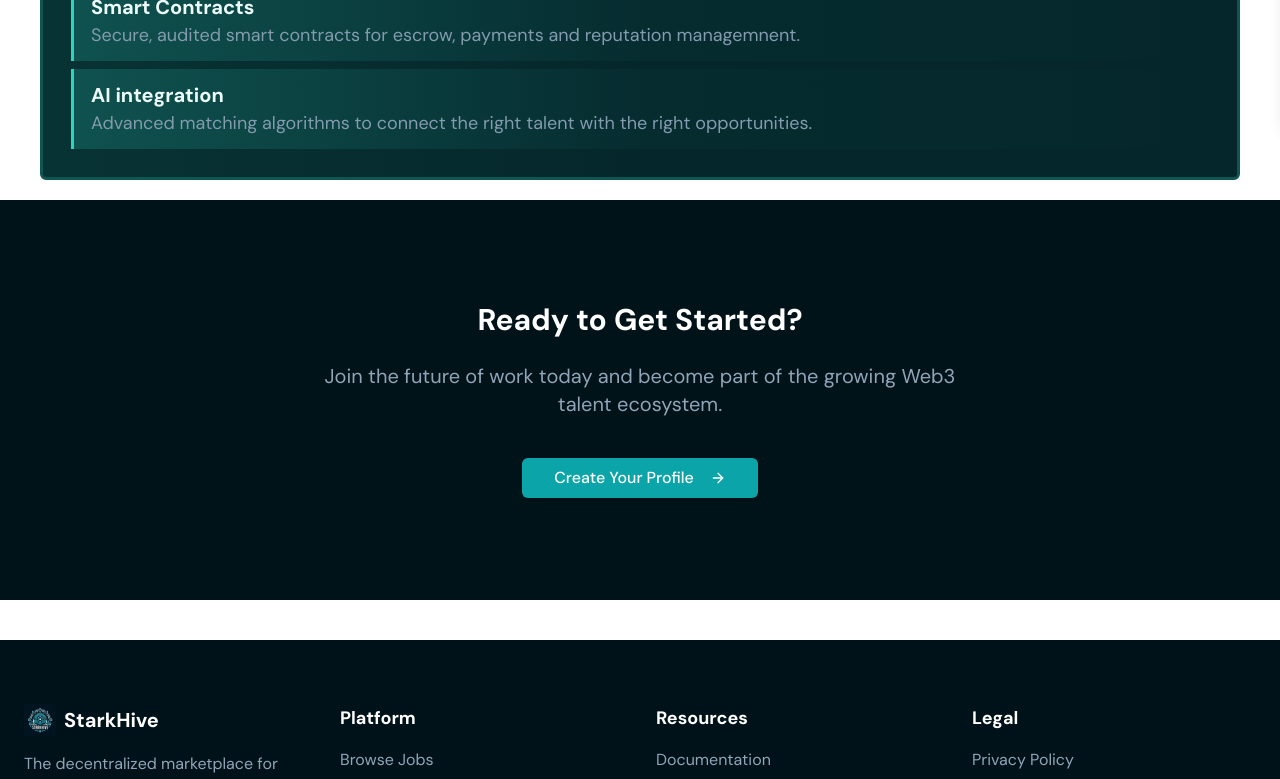
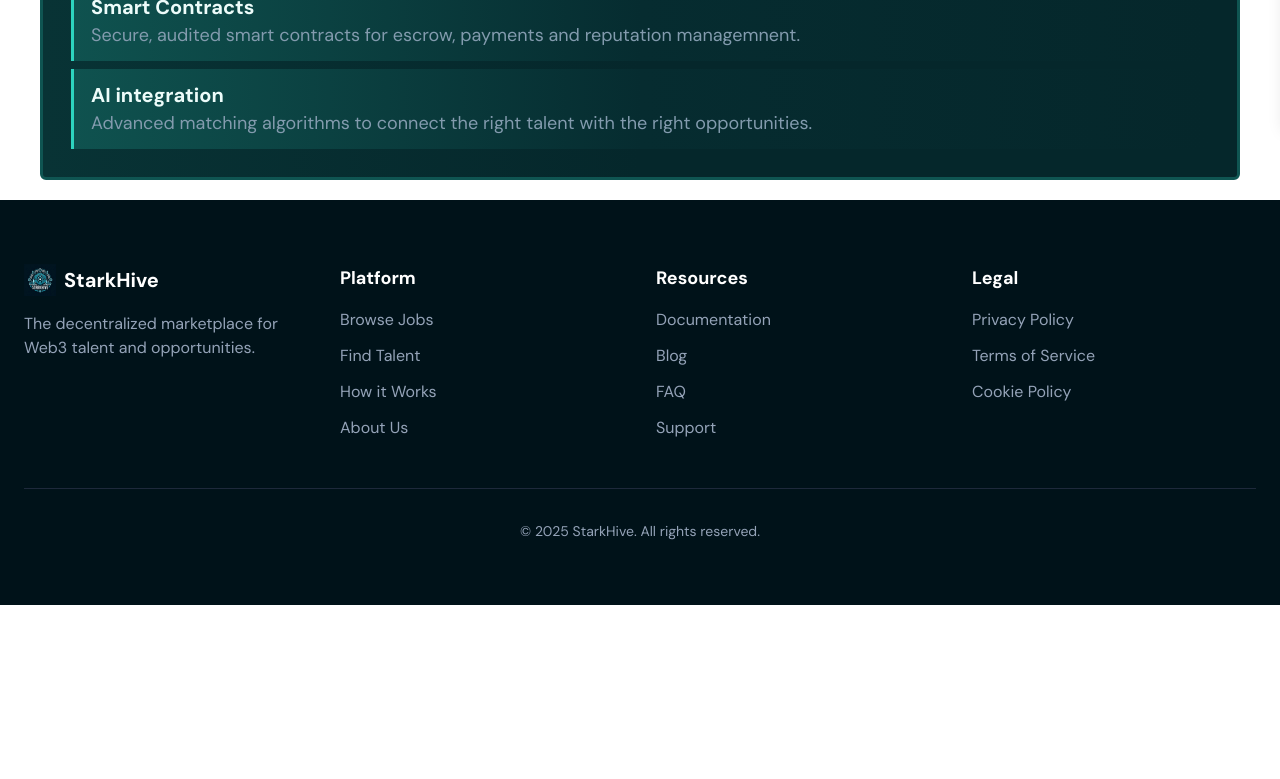
Before and after one commit to StarkHive/starkhive-web, a Next.js app: page / in a window 1280 px wide. Shown: the part 676-1455 px from the top of the page. After the commit the page ends 1281 px from the top, so only its background shows below. Built offline with nearby package versions, Linux system fonts and the light colour scheme.

Commit message:
feat: add get started section

```diff
--- a/app/(root)/page.tsx
+++ b/app/(root)/page.tsx
@@ -1,5 +1,4 @@
 import OurTechnology from "@/components/OurTechnology";
-import GetStartedSection from "@/components/ReadyToGetStarted";
 import WhyChooseUs from "@/components/ui/why-choose-us";
 import React from "react";
 
@@ -7,6 +6,5 @@ export default function Home() {
   return <div>
     <WhyChooseUs />
     <OurTechnology/>
-    <GetStartedSection/>
   </div>;
 }
```
